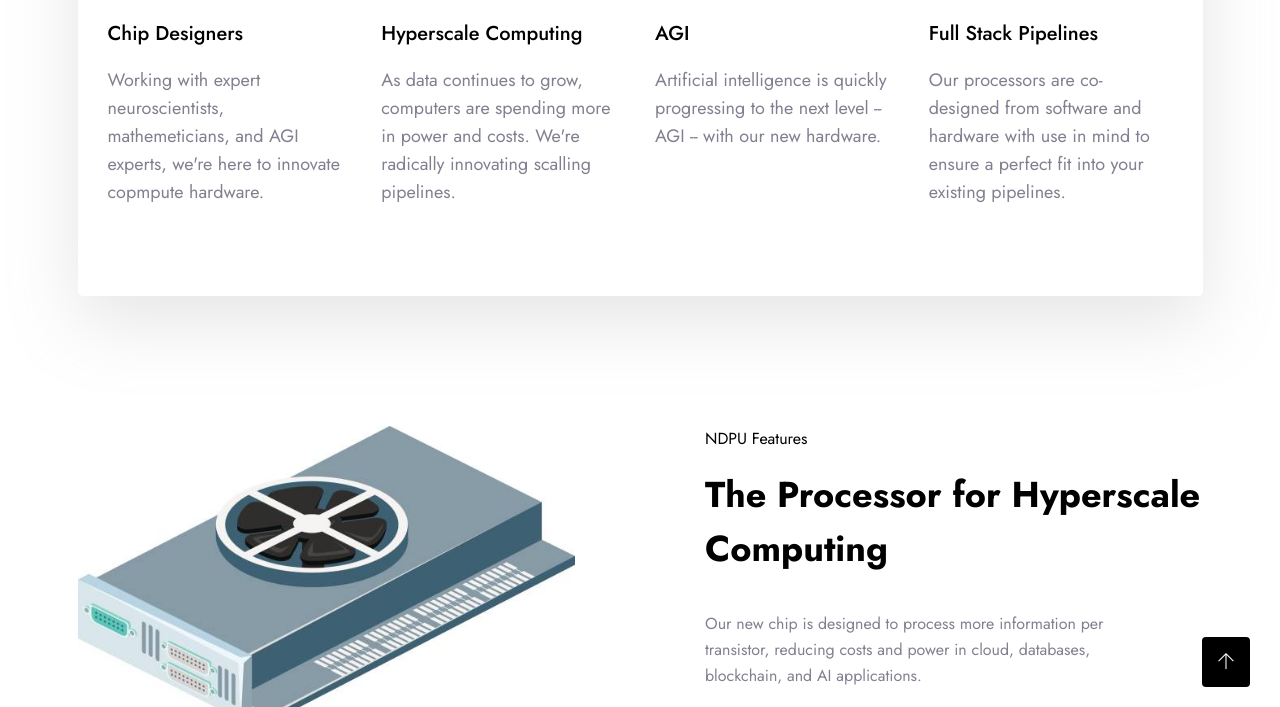
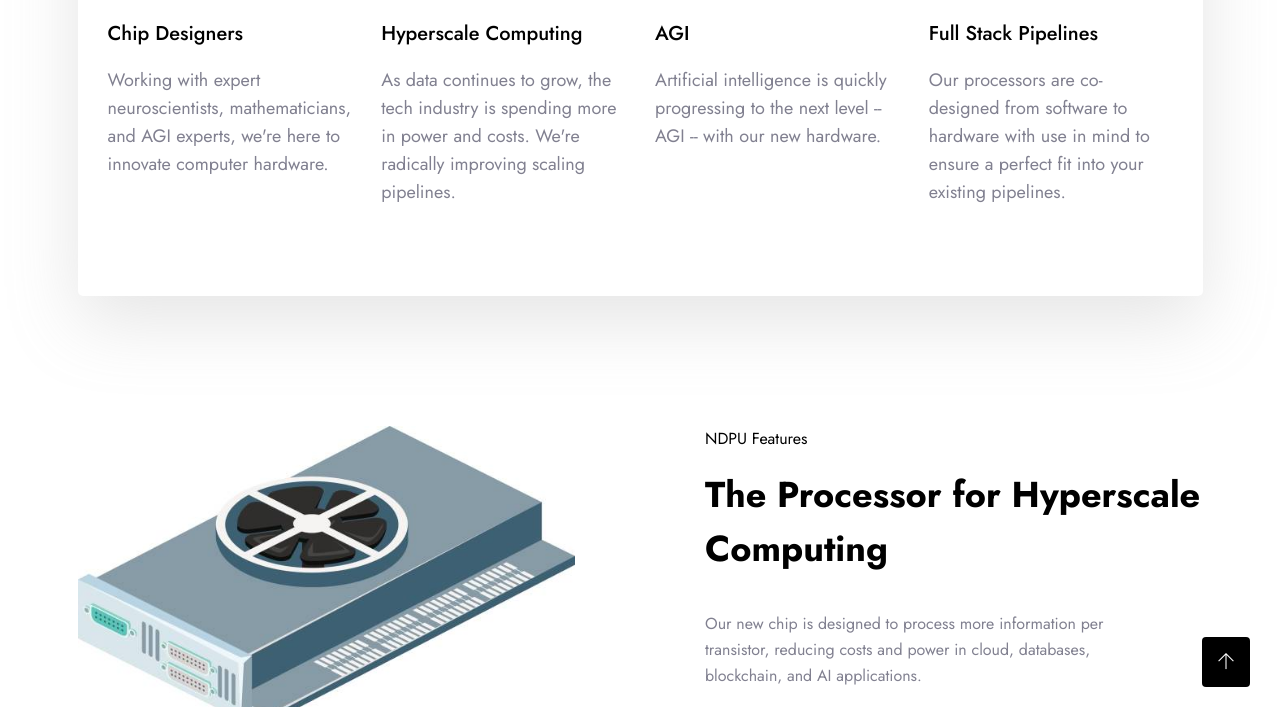
Before and after one commit to simuliinc/simuliinc.github.io, a Jekyll site: the page built from index.md, in a window 1280 px wide and 900 px high, scrolled down 537 px, cut to the strip 193-900 px from the top of the window. Built offline with Jekyll 4.4.1, drawn with Linux system fonts in a browser that asks for light colours; some of the changed text lies outside the part shown.

Commit message:
fixed spelling

```diff
--- a/_config.yml
+++ b/_config.yml
@@ -209,7 +209,7 @@ menus:
 ############################ about #######################################
 ##########################################################################
 about:
-  description: We've designed a new processors using advanced math and an innovative hardware layout. The NDPU processes more information per transistor by compressing information before processing. Our early and unoptimized prototype already shows promising results.
+  description: We've designed a new processor using advanced math and an innovative hardware layout. The NDPU processes more information per transistor by compressing information before processing. Our early and unoptimized prototype already shows promising results.
   image: assets/img/about/about-3.jpg
   subtitle: The Processor for Hyperscale Computing
   title: The NDPU
@@ -394,16 +394,16 @@ whatwedo:
 features:
 - image: assets/img/icons/man.png
   type: Chip Designers
-  description: Working with expert neuroscientists, mathemeticians, and AGI experts, we're here to innovate copmpute hardware.
+  description: Working with expert neuroscientists, mathematicians, and AGI experts, we're here to innovate computer hardware.
 - image: assets/img/icons/checked.png
   type: Hyperscale Computing
-  description: As data continues to grow, computers are spending more in power and costs. We're radically innovating scalling pipelines.
+  description: As data continues to grow, the tech industry is spending more in power and costs. We're radically improving scaling pipelines.
 - image: assets/img/icons/rating.png
   type: AGI
   description: Artificial intelligence is quickly progressing to the next level -- AGI -- with our new hardware.
 - image: assets/img/icons/consult.png
   type: Full Stack Pipelines
-  description: Our processors are co-designed from software and hardware with use in mind to ensure a perfect fit into your existing pipelines.
+  description: Our processors are co-designed from software to hardware with use in mind to ensure a perfect fit into your existing pipelines.
 
 # features2:
 # - image: assets/img/icons/man.png
@@ -515,7 +515,7 @@ feature_services:
 ####################################################################
 feedbacks:
 - image: assets/img/review/rachel.png
-  description: We founded Simuli to create more powerful computers that can proctect us from exestential risks. I strongly believe our resource efficient path is the correct path to more scalable and intelligent computing.
+  description: We founded Simuli to create more powerful computers that can protect us from existential risks. I strongly believe our resource efficient path is the correct path to more scalable and intelligent computing.
   author: Rachel St.Clair
   status: CEO
 
@@ -552,9 +552,9 @@ faqs:
 - title: 3. Is the NDPU intelligent?
   description: Our new chip uses a type of math that is contextual, this means that a new type of artificial intelligence can be supported without adding more and more GPUs as models scale.
 - title: 4. What makes the NDPU secure?
-  description: The chip uses two forms of secuirty. First, the software layer randomly scrambles the data into a abstract binary string. Then, the hardware uses PUF to ensure the random scramble is post-quantum secure.
+  description: The chip uses two forms of security. First, the software layer randomly scrambles the data into an abstract string. Then, the hardware uses PUF to ensure the random scramble is post-quantum secure.
 - title: 5. What is unique about the NDPU?
-  description: Our floor layout of logic and memory is like islands of logic in a sea of memory. The logic is designed for fixed point geometric operations instead of floating point matrix multiplication ops. All information is compressed, binarized, and vectorized on chip.
+  description: Our floor layout of logic and memory is like islands of logic in a sea of memory. The logic is designed for fixed point geometric operations instead of floating point matrix multiplication ops of GPUs. All information is compressed, binarized, and vectorized on chip.
 - title: 6. Should I use an NDPU?
   description: Anyone who is processing lots and lots of data and wants to do so without constantly adding more hardware and increasing power will love the NDPU.
 
@@ -566,11 +566,12 @@ faqs2:
 - title: 3. Is the NDPU intelligent?
   description: Our new chip uses a type of math that is contextual, this means that a new type of artificial intelligence can be supported without adding more and more GPUs as models scale.
 - title: 4. What makes the NDPU secure?
-  description: The chip uses two forms of secuirty. First, the software layer randomly scrambles the data into a abstract binary string. Then, the hardware uses PUF to ensure the random scramble is post-quantum secure.
+  description: The chip uses two forms of security. First, the software layer randomly scrambles the data into an abstract string. Then, the hardware uses PUF to ensure the random scramble is post-quantum secure.
 - title: 5. What is unique about the NDPU?
-  description: Our floor layout of logic and memory is like islands of logic in a sea of memory. The logic is designed for fixed point geometric operations instead of floating point matrix multiplication ops. All information is compressed, binarized, and vectorized on chip.
+  description: Our floor layout of logic and memory is like islands of logic in a sea of memory. The logic is designed for fixed point geometric operations instead of floating point matrix multiplication ops of GPUs. All information is compressed, binarized, and vectorized on chip.
 - title: 6. Should I use an NDPU?
   description: Anyone who is processing lots and lots of data and wants to do so without constantly adding more hardware and increasing power will love the NDPU.
+
 
 ####################################################################
 ######################## case ######################################
```
